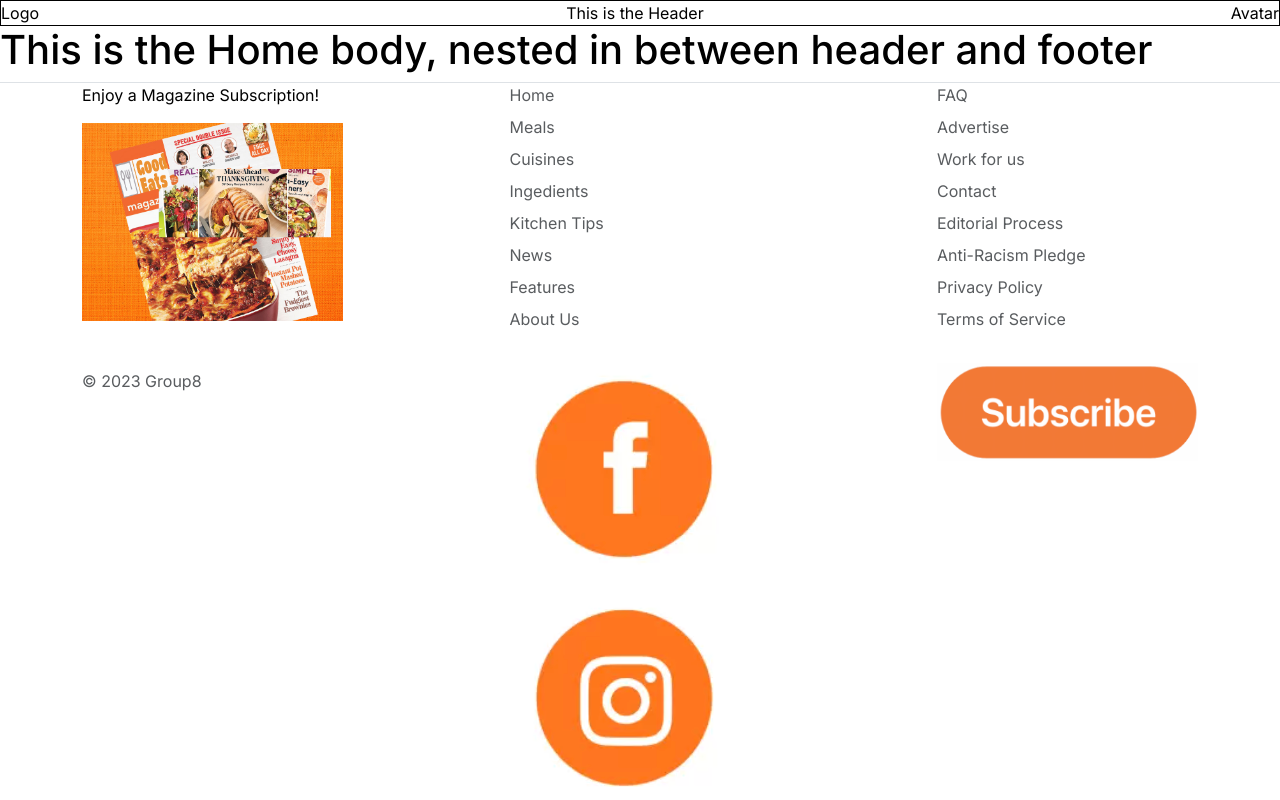
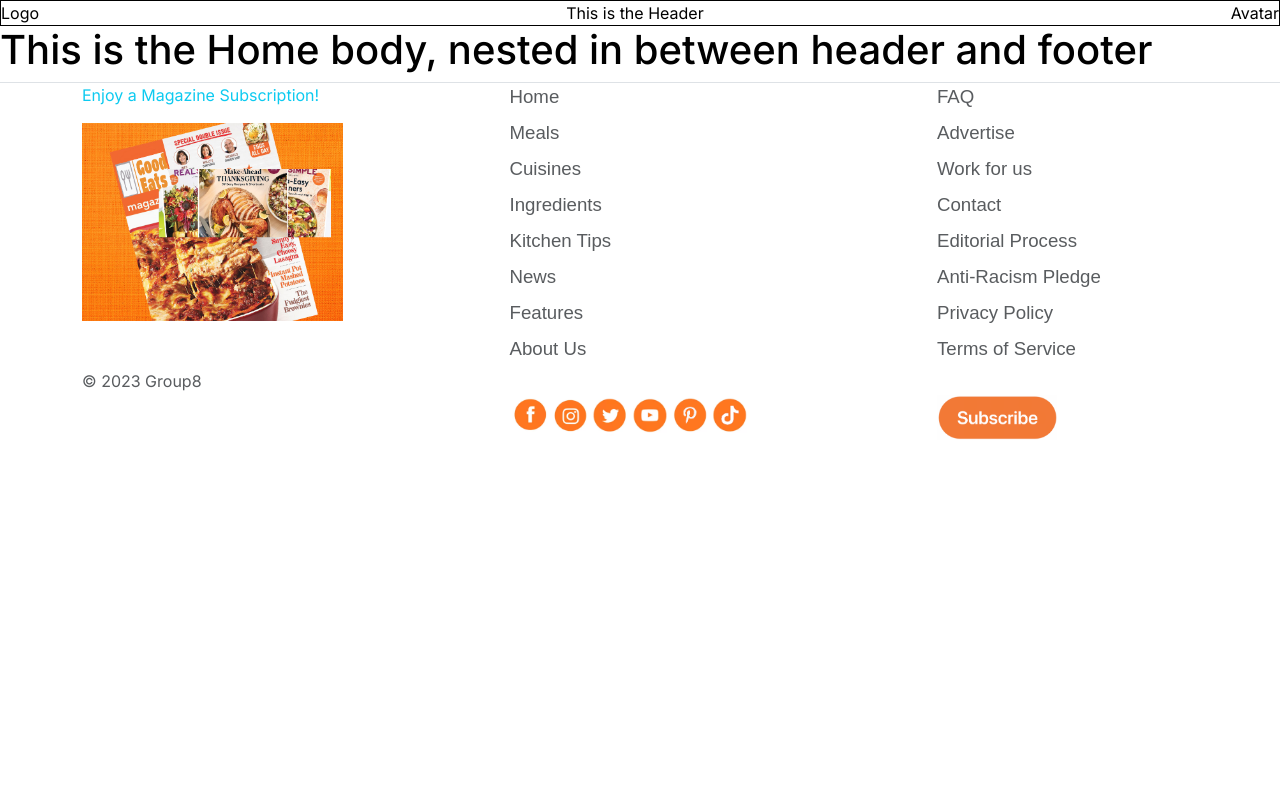
Before and after one commit to CKYWEB/good-eats, a Next.js app: page /home in a window 1280 px wide. Shown: the top 800 px of the page. Built offline with nearby package versions, Linux system fonts and the light colour scheme.

Commit message:
fix: styles problem by using scss module

```diff
--- a/src/app/(main)/Footer/footer.js
+++ b/src/app/(main)/Footer/footer.js
@@ -9,9 +9,37 @@ import PinterestIcon from "./images/Icons/pinterest.png";
 import TikTokIcon from "./images/Icons/tiktok.png";
 import SubscribeButton from "./images/Icons/subscribebutton.png";
 
-import "./footer.module.scss";
+import styles from "./footer.module.scss";
 
 export function Footer() {
+  const mainNavs = ["Home", "Meals", "Cuisines", "Ingredients", "Kitchen Tips", "News", "Features", "About Us"];
+  const socials = [
+    {
+      src: FacebookIcon,
+      alt: "facebook",
+    },
+    {
+      src: InstagramIcon,
+      alt: "instagram",
+    },
+    {
+      src: TwitterIcon,
+      alt: "twitter",
+    },
+    {
+      src: YoutubeIcon,
+      alt: "youtube",
+    },
+    {
+      src: PinterestIcon,
+      alt: "pinterest",
+    },
+    {
+      src: TikTokIcon,
+      alt: "tiktok",
+    },
+  ];
+  const secondaryNavs = ["FAQ", "Advertise", "Work for us", "Contact", "Editorial Process", "Anti-Racism Pledge", "Privacy Policy", "Terms of Service"];
 
   return (
     <>
@@ -20,7 +48,7 @@ export function Footer() {
         <div className="container">
           <div className="row justify-content-between">
             <div className="col-lg-3 col-md-6 col-sm-12 col-xs-12">
-              <p className="card-text">
+              <p className={styles["card-text"]}>
                 Enjoy a Magazine Subscription!
               </p>
               <Image
@@ -51,176 +79,52 @@ export function Footer() {
             {/* -- footer: Main Menu items --> */}
             <div className="col-lg-3 col-md-6 col-sm-12 col-xs-12">
               <ul className="nav flex-column">
-                <li className="nav-item mb-2">
+                {mainNavs.map(i => (
+                  <li
+                    key={i}
+                    className={`nav-item mb-2 ${styles["nav-hover"]}`}
+                  >
                     <a
                       href="#"
                       className="nav-link p-0 text-muted"
                     >
-                    Home
+                      {i}
                     </a>
                   </li>
-                <li className="nav-item mb-2">
-                  <a
-                    href="#"
-                    className="nav-link p-0 text-muted"
-                  >
-                    Meals
-                  </a>
-                </li>
-                <li className="nav-item mb-2">
-                  <a
-                    href="#"
-                    className="nav-link p-0 text-muted"
-                  >
-                    Cuisines
-                  </a>
-                </li>
-                <li className="nav-item mb-2">
-                  <a
-                    href="#"
-                    className="nav-link p-0 text-muted"
-                  >
-                    Ingedients
-                  </a>
-                </li>
-                <li className="nav-item mb-2">
-                  <a
-                    href="#"
-                    className="nav-link p-0 text-muted"
-                  >
-                    Kitchen Tips
-                  </a>
-                </li>
-                <li className="nav-item mb-2">
-                  <a
-                    href="#"
-                    className="nav-link p-0 text-muted"
-                  >
-                    News
-                  </a>
-                </li>
-                <li className="nav-item mb-2">
-                  <a
-                    href="#"
-                    className="nav-link p-0 text-muted"
-                  >
-                    Features
-                  </a>
-                </li>
-                <li className="nav-item mb-2">
-                  <a
-                    href="#"
-                    className="nav-link p-0 text-muted"
-                  >
-                    About Us
-                  </a>
-                </li>
+                ))}
               </ul>
               <br />
-              <div className="socials">
+              <div className={styles["socials"]}>
+                {socials.map(i => (
                   <Image
+                    key={i.src}
                     className="img-fluid"
-                  src={FacebookIcon}
-                  alt="facebook"
+                    src={i.src}
+                    alt={i.alt}
                   />
-                <Image
-                  className="img-fluid"
-                  src={InstagramIcon}
-                  alt="Instagram"
-                />
-                <Image
-                  className="img-fluid"
-                  src={TwitterIcon}
-                  alt="Instagram"
-                />
-                <Image
-                  className="img-fluid"
-                  src={YoutubeIcon}
-                  alt="Youtube"
-                />
-                <Image
-                  className="img-fluid"
-                  src={PinterestIcon}
-                  alt="pinterest"
-                />
-                <Image
-                  className="img-fluid"
-                  src={TikTokIcon}
-                  alt="tik"
-                />
+                ))}
               </div>
             </div>
 
             {/* <!-- footer: 2nd column --> */}
             <div className="col-lg-3 col-md-6 col-sm-12 col-xs-12">
               <ul className="nav flex-column">
-                <li className="nav-item mb-2">
+                {secondaryNavs.map(i => (
+                  <li
+                    key={i}
+                    className={`nav-item mb-2 ${styles["nav-hover"]}`}
+                  >
                     <a
                       href="#"
-                    className="nav-link p-0 text-muted card-text"
+                      className={`nav-link p-0 text-muted ${styles["card-text"]}`}
                     >
-                    FAQ
+                      {i}
                     </a>
                   </li>
-                <li className="nav-item mb-2">
-                  <a
-                    href="#"
-                    className="nav-link p-0 text-muted card-text"
-                  >
-                    Advertise
-                  </a>
-                </li>
-                <li className="nav-item mb-2">
-                  <a
-                    href="#"
-                    className="nav-link p-0 text-muted"
-                  >
-                    Work for us
-                  </a>
-                </li>
-                <li className="nav-item mb-2">
-                  <a
-                    href="#"
-                    className="nav-link p-0 text-muted"
-                  >
-                    Contact
-                  </a>
-                </li>
-                <li className="nav-item mb-2">
-                  <a
-                    href="#"
-                    className="nav-link p-0 text-muted"
-                  >
-                    Editorial Process
-                  </a>
-                </li>
-                <li className="nav-item mb-2">
-                  <a
-                    href="#"
-                    className="nav-link p-0 text-muted"
-                  >
-                    Anti-Racism Pledge
-                  </a>
-                </li>
-                <li className="nav-item mb-2">
-                  <a
-                    href="#"
-                    className="nav-link p-0 text-muted"
-                  >
-                    Privacy Policy
-                  </a>
-                </li>
-                <li className="nav-item mb-2">
-                  <a
-                    href="#"
-                    className="nav-link p-0 text-muted"
-                  >
-                    Terms of Service
-                  </a>
-                </li>
+                ))}
               </ul>
               <br />
-              <div className="subscribe">
+              <div className={styles["subscribe"]}>
                 <Image
                   className="img-fluid"
                   src={SubscribeButton}
--- a/src/app/(main)/Footer/footer.module.scss
+++ b/src/app/(main)/Footer/footer.module.scss
@@ -1,6 +1,5 @@
 @use "../../styles/base";
 
-footer {
 .card-text {
     color: #0dcaf0;
     &:hover {
@@ -8,10 +7,10 @@ footer {
     }
 }
 
-    .nav-item a {
+.nav-hover {
     font-family: Arial, sans-serif;
     font-size: 14pt;
-        &:hover {
+    a:hover {
         color: base.$primary-dark-color !important;
     }
 }
@@ -34,4 +33,3 @@ footer {
         }
     }
 }
-}
```
Lines whose indentation alone changed are shown as unchanged.
